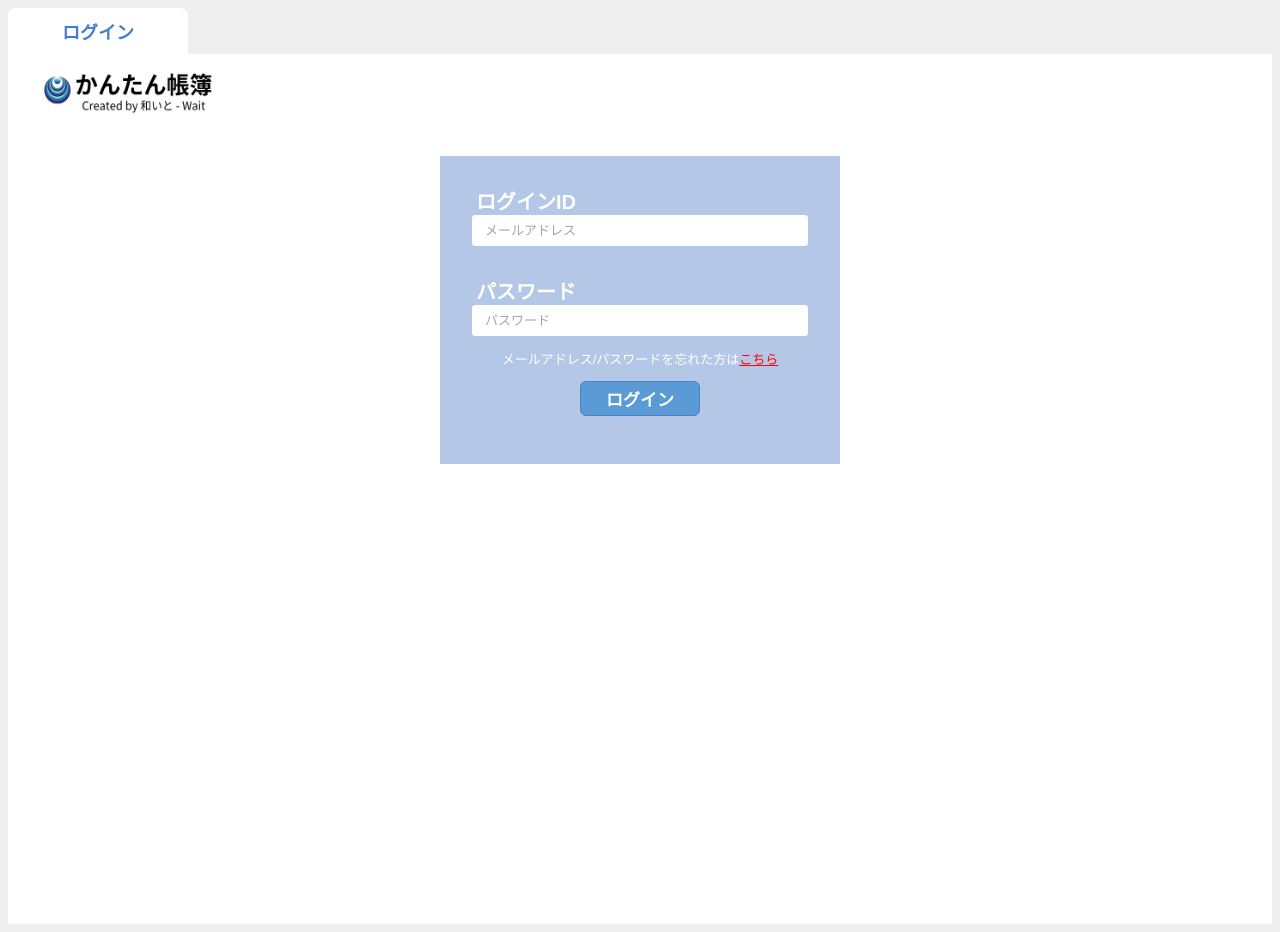
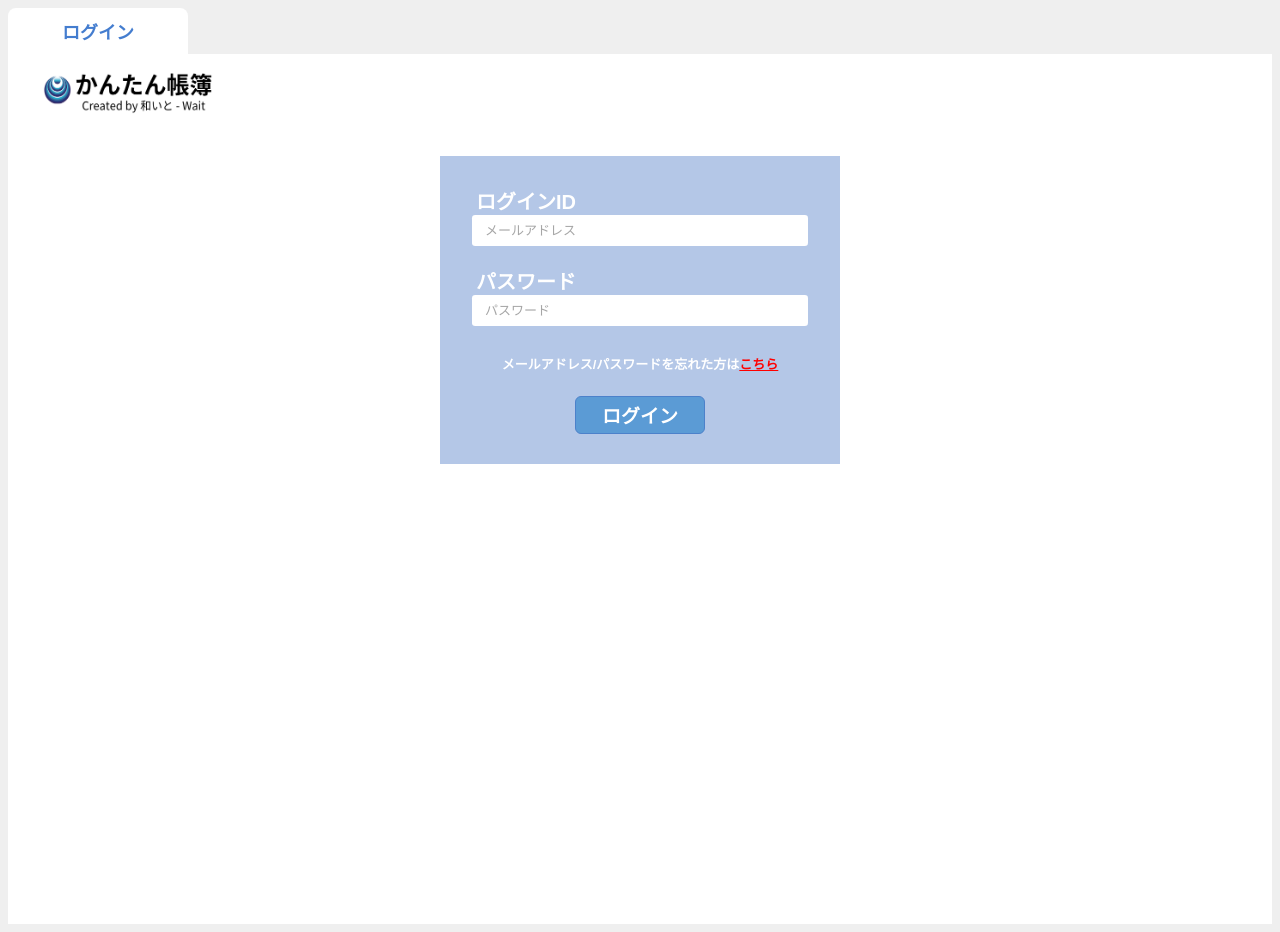
Before and after one commit to WaitShimizu/EZTaxCraft_flask, a Flask app: page /login in a window 1280 px wide. Run offline with Flask 3, Linux system fonts and the light colour scheme.

Commit message:
ログイン画面ボタンの大きさ微調整

```diff
--- a/app/static/css/sample.css
+++ b/app/static/css/sample.css
@@ -198,7 +198,7 @@ input:checked + h2 > .tab-label{
 }
 
 .form-item-password {
-	padding-top: 30px;
+	padding-top: 20px;
 }
 
 ::placeholder {
@@ -217,6 +217,9 @@ input:checked + h2 > .tab-label{
 .form-wrapper p {
 	font-size: 13px;
 	color: #fff;
+	text-align: center;
+	padding: 15px 0px 10px;
+	font-weight: bold;
 }
 
 .btn-panel_login {
@@ -224,9 +227,9 @@ input:checked + h2 > .tab-label{
 	color: #fff;
 	border: 1px solid #4c81ca;
 	font-weight: bold; /* 文字を太くする */
-	font-size: 17px;
-	width: 120px; /* 丸の横幅 */
-  	height: 35px; /* 丸の高さ */
+	font-size: 19px;
+	width: 130px; /* 丸の横幅 */
+  	height: 38px; /* 丸の高さ */
 	text-align: center;
 	border-radius: 6px;
 	transition: .4s;
--- a/app/templates/login.html
+++ b/app/templates/login.html
@@ -22,7 +22,7 @@
                         <label for="password">パスワード</label><br>
                         <input type="password" name="password" required="required" placeholder="パスワード"></input>
                     </div>
-                    <p class="form-link">メールアドレス/パスワードを忘れた方は<a href="https://www.google.co.jp/">こちら</a></p>
+                    <p>メールアドレス/パスワードを忘れた方は<a href="https://www.google.co.jp/">こちら</a></p>
                     <div class="btn-panel">
                         <button class="btn-panel_login" type="submit">ログイン</button>
                     </div>
```
